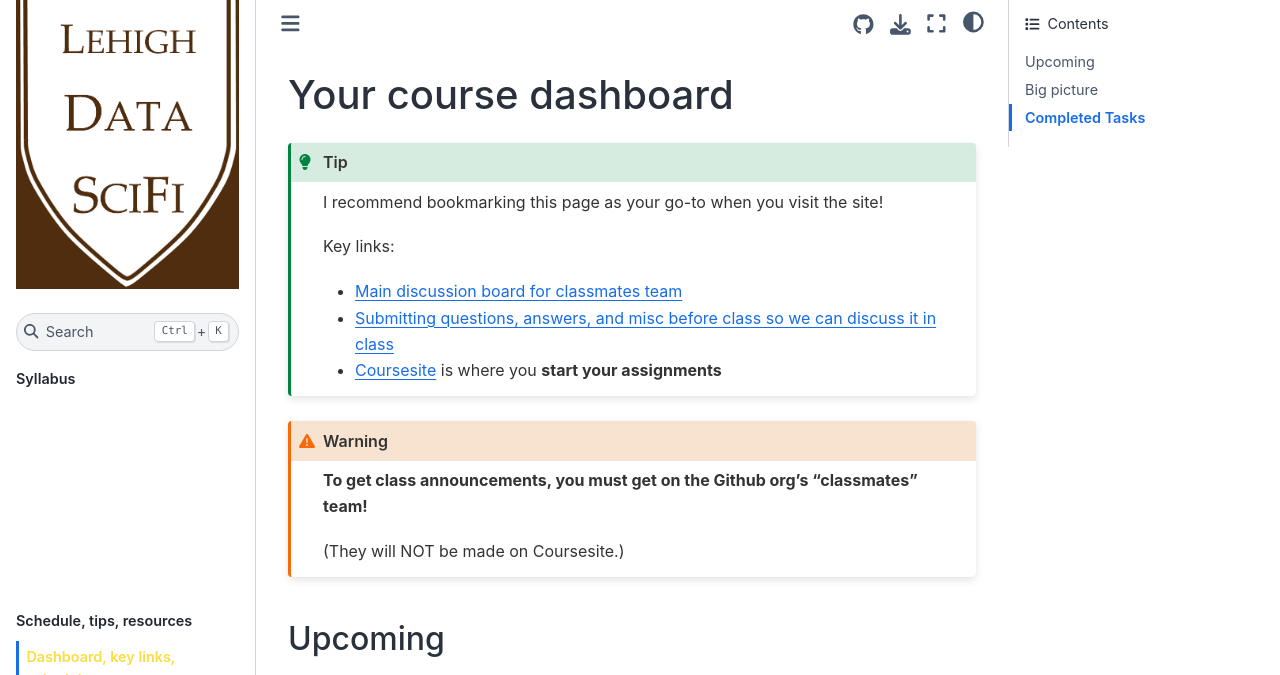
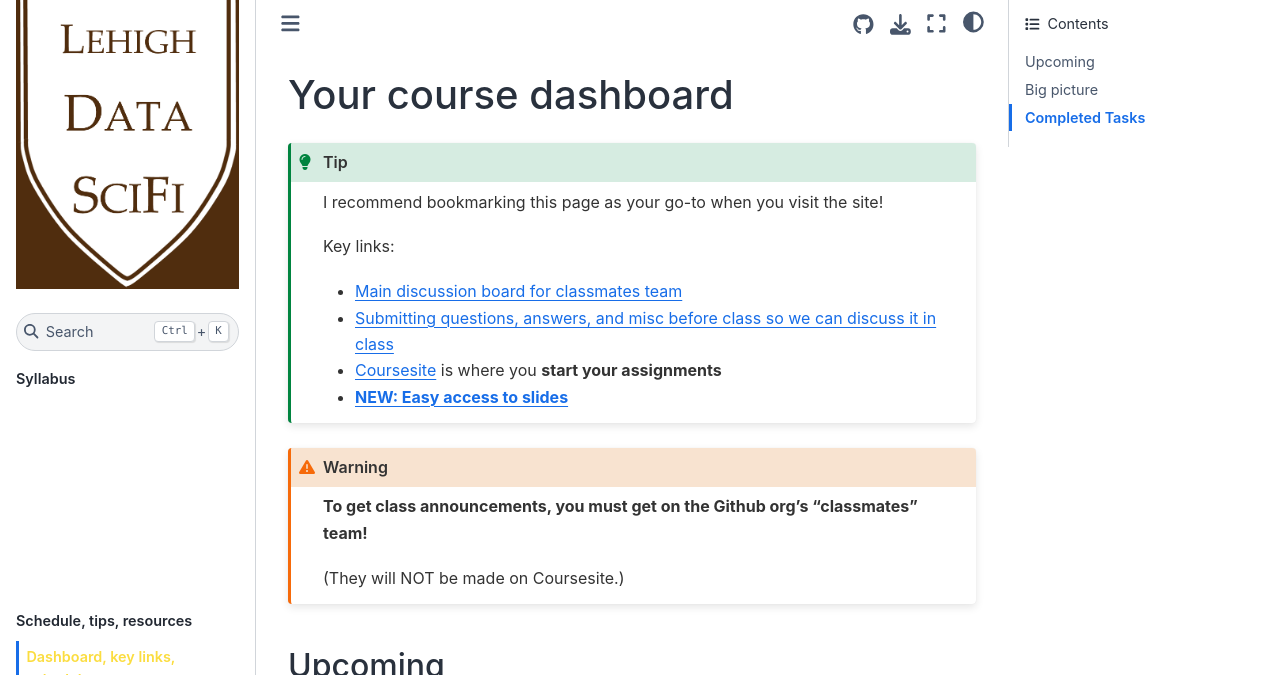
Before and after one commit to yonboyjohnjoy/ledatascifi-2022, a Jupyter Book: the page built from content/about/schedule.md, in a window 1280 px wide and 1362 px high. Shown: the top 675 px of the window. Built offline with Jupyter Book 1.0.4 settings and Sphinx 7.4.7 and the Sphinx Book theme 1.1.4, drawn with Linux system fonts in a browser that asks for light colours; pages that are not in the unit, such as notebooks, are missing from menus; grey boxes are pictures that could not be loaded.

Commit message:
Update schedule.md

````diff
--- a/content/about/schedule.md
+++ b/content/about/schedule.md
@@ -7,6 +7,7 @@ Key links:
 - [Main discussion board for classmates team](https://github.com/orgs/LeDataSciFi/teams/classmates-2022)
 - [Submitting questions, answers, and misc before class so we can discuss it in class](https://forms.gle/jB6ok11k5Ehid7ap6)
 - [Coursesite](https://coursesite.lehigh.edu/course/view.php?id=236371) is where you **start your assignments**
+- [**NEW: Easy access to slides**](https://donbowen.github.io/slides-2022/)
 ```
 
 ```{warning}
````
